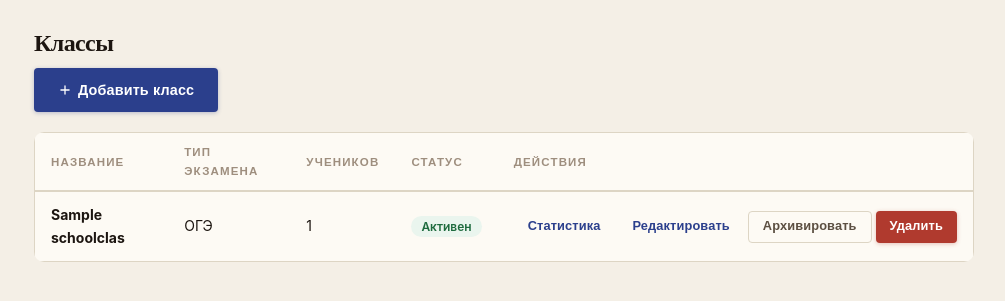
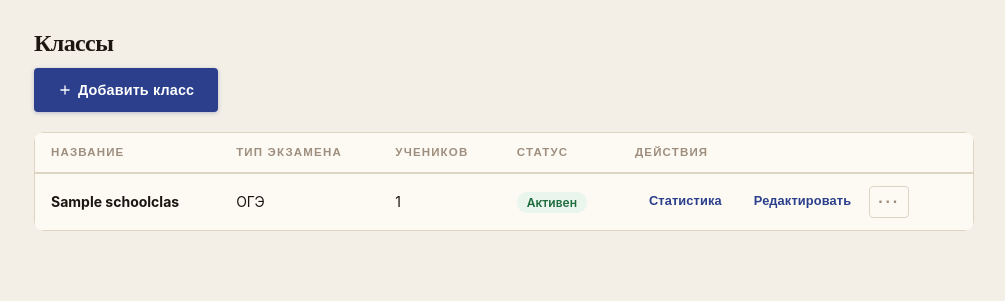
Before and after one commit to Lu7474/ogelegko, a Django app: page /admin/classes/ in a window 1280 px wide. Shown: the part 56-357 px from the top of the page, without its empty margins (136-1141 px from the left). Run offline with Django 5.2, Linux system fonts and the light colour scheme; a user stored in the database is signed in; tables that the repository leaves empty hold one stand-in row (values such as "Sample post"); data that the repository does not hold is empty.

Commit message:
feat(admin): row actions dropdown — secondary actions behind ··· menu

```diff
--- a/static/css/style.css
+++ b/static/css/style.css
@@ -1352,3 +1352,69 @@ tr:hover .row-actions { opacity: 1; }
         gap: 12px;
     }
 }
+
+/* === Row "···" actions dropdown === */
+.actions-more {
+    position: relative;
+    display: inline-block;
+    vertical-align: middle;
+}
+.actions-more-btn {
+    padding: 0 8px;
+    font-size: 1rem;
+    letter-spacing: 2px;
+    line-height: 30px;
+    height: 32px;
+    color: var(--text-muted);
+}
+.actions-more-menu {
+    display: none;
+    position: absolute;
+    right: 0;
+    top: calc(100% + 4px);
+    background: var(--card-bg);
+    border: 1px solid var(--border);
+    border-radius: var(--radius);
+    box-shadow: var(--shadow-elevated);
+    z-index: 200;
+    min-width: 170px;
+    padding: 4px 0;
+    white-space: nowrap;
+}
+.actions-more-menu.open { display: block; }
+.menu-action {
+    display: block;
+    width: 100%;
+    padding: 9px 16px;
+    text-align: left;
+    background: none;
+    border: none;
+    cursor: pointer;
+    font-size: 0.875rem;
+    font-family: inherit;
+    color: var(--text);
+    text-decoration: none;
+    transition: background .1s;
+    white-space: nowrap;
+}
+.menu-action:hover { background: var(--hover-bg); text-decoration: none; color: var(--text); }
+.menu-action-danger { color: var(--danger); }
+.menu-action-danger:hover { background: var(--danger-light, #fee2e2); color: var(--danger); }
+.menu-sep {
+    height: 1px;
+    background: var(--border);
+    margin: 4px 0;
+}
+
+/* Spinner utility (used in import status pages) */
+.spinner {
+    display: inline-block;
+    width: 22px; height: 22px;
+    border: 3px solid var(--border);
+    border-top-color: var(--primary);
+    border-radius: 50%;
+    animation: spin .8s linear infinite;
+    vertical-align: middle;
+    flex-shrink: 0;
+}
+@keyframes spin { to { transform: rotate(360deg); } }
--- a/templates/admin/base_admin.html
+++ b/templates/admin/base_admin.html
@@ -54,6 +54,30 @@ document.addEventListener('click', function(e){
         document.getElementById('adminNavLinks').classList.remove('open');
     }
 });
+</script>
+<script>
+(function(){
+    function closeAllMenus(except) {
+        document.querySelectorAll('.actions-more-menu.open').forEach(function(m){
+            if (m !== except) m.classList.remove('open');
+        });
+    }
+    document.addEventListener('click', function(e){
+        var btn = e.target.closest('.actions-more-btn');
+        if (btn) {
+            e.stopPropagation();
+            var menu = btn.parentElement.querySelector('.actions-more-menu');
+            var opening = !menu.classList.contains('open');
+            closeAllMenus(null);
+            if (opening) menu.classList.add('open');
+            return;
+        }
+        closeAllMenus(null);
+    });
+    document.addEventListener('keydown', function(e){
+        if (e.key === 'Escape') closeAllMenus(null);
+    });
+})();
 </script>
 <script>
 (function(){
--- a/templates/admin/classes.html
+++ b/templates/admin/classes.html
@@ -24,14 +24,20 @@
                 <div class="row-actions">
                     <a href="{% url 'admin_class_stats' cls.id %}" class="btn btn-sm">Статистика</a>
                     <a href="{% url 'admin_class_edit' cls.id %}" class="btn btn-sm">Редактировать</a>
-                    <form method="post" action="{% url 'admin_class_toggle' cls.id %}" style="display:inline;">
-                        {% csrf_token %}
-                        <button type="submit" class="btn btn-sm btn-secondary">{% if cls.is_active %}Архивировать{% else %}Активировать{% endif %}</button>
-                    </form>
-                    <form method="post" action="{% url 'admin_class_delete' cls.id %}" style="display:inline;" onsubmit="return confirm('Удалить класс {{ cls.name }}? Все ученики этого класса будут удалены!')">
-                        {% csrf_token %}
-                        <button type="submit" class="btn btn-sm btn-danger">Удалить</button>
-                    </form>
+                    <div class="actions-more">
+                        <button type="button" class="btn btn-sm btn-secondary actions-more-btn" aria-label="Ещё действия">···</button>
+                        <div class="actions-more-menu">
+                            <form method="post" action="{% url 'admin_class_toggle' cls.id %}">
+                                {% csrf_token %}
+                                <button type="submit" class="menu-action">{% if cls.is_active %}Архивировать{% else %}Активировать{% endif %}</button>
+                            </form>
+                            <div class="menu-sep"></div>
+                            <form method="post" action="{% url 'admin_class_delete' cls.id %}" onsubmit="return confirm('Удалить класс {{ cls.name }}? Все ученики этого класса будут удалены!')">
+                                {% csrf_token %}
+                                <button type="submit" class="menu-action menu-action-danger">Удалить</button>
+                            </form>
+                        </div>
+                    </div>
                 </div>
             </td>
         </tr>
```
Also changed, not shown: templates/admin/variants.html (+13 -7 lines).
